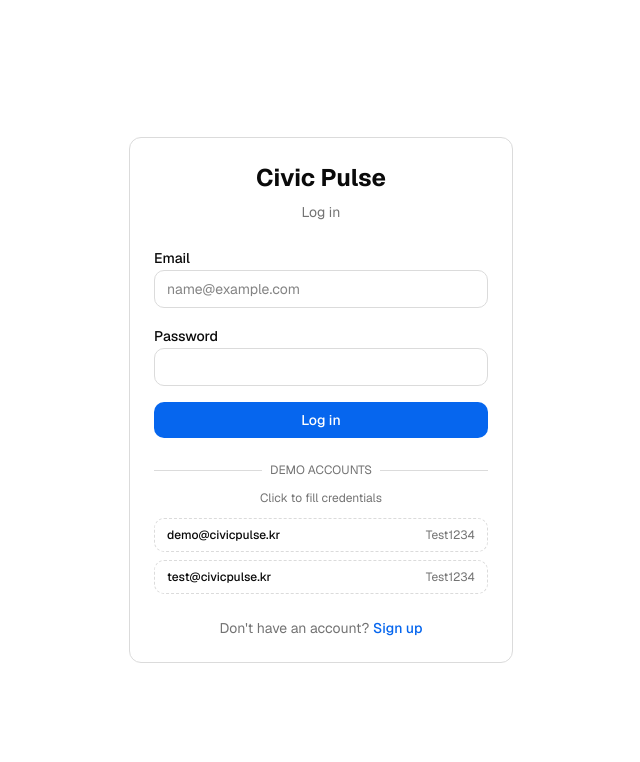
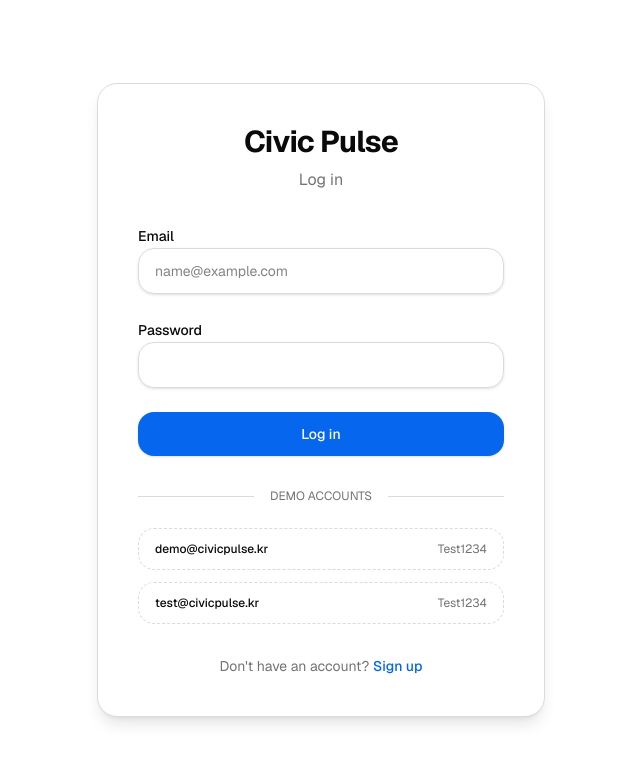
Before and after one commit to syang0624/civic-pulse, a Next.js app: page /en/login in a window 1280 px wide. Shown: the top 762 px of the page, without its empty margins (319-959 px from the left). Built offline with nearby package versions, Linux system fonts and the light colour scheme.

Commit message:
refactor: redesign nav bar and login page

```diff
--- a/src/app/[locale]/(auth)/login/login-form.tsx
+++ b/src/app/[locale]/(auth)/login/login-form.tsx
@@ -52,21 +52,21 @@
   const error = isPending ? null : clientError || state.error;
 
   return (
-    <div className="flex min-h-screen items-center justify-center">
-      <div className="w-full max-w-sm space-y-6 rounded-lg border p-6">
+    <div className="flex min-h-screen items-center justify-center bg-background px-4">
+      <div className="w-full max-w-md space-y-8 rounded-2xl border bg-card p-10 shadow-lg animate-fade-in">
         <div className="space-y-2 text-center">
-          <h1 className="text-2xl font-bold">Civic Pulse</h1>
-          <p className="text-sm text-muted-foreground">{t('login')}</p>
+          <h1 className="text-3xl font-bold tracking-tight">Civic Pulse</h1>
+          <p className="text-muted-foreground">{t('login')}</p>
         </div>
 
         {signupSuccess && (
-          <div className="rounded-md bg-green-50 p-3 text-center text-sm text-green-700 dark:bg-green-950 dark:text-green-300">
+          <div className="rounded-xl bg-green-50 p-4 text-center text-sm text-green-700 dark:bg-green-950 dark:text-green-300">
             {t('signupSuccess')}
           </div>
         )}
 
         {error && (
-          <div className="rounded-md bg-destructive/10 p-3 text-center text-sm text-destructive">
+          <div className="rounded-xl bg-destructive/10 p-4 text-center text-sm text-destructive">
             {error}
           </div>
         )}
@@ -75,7 +75,7 @@
           action={formAction}
           onSubmit={handleSubmit}
           noValidate
-          className="space-y-4"
+          className="space-y-6"
         >
           <div className="space-y-2">
             <label htmlFor="email" className="text-sm font-medium">
@@ -87,7 +87,7 @@
               name="email"
               type="email"
               autoComplete="email"
-              className="w-full rounded-md border bg-background px-3 py-2 text-sm"
+              className="w-full rounded-xl border bg-background/50 px-4 py-3 text-sm shadow-sm transition-all focus:border-primary focus:ring-4 focus:ring-primary/10 outline-none"
               placeholder="name@example.com"
             />
           </div>
@@ -102,35 +102,33 @@
               name="password"
               type="password"
               autoComplete="current-password"
-              className="w-full rounded-md border bg-background px-3 py-2 text-sm"
+              className="w-full rounded-xl border bg-background/50 px-4 py-3 text-sm shadow-sm transition-all focus:border-primary focus:ring-4 focus:ring-primary/10 outline-none"
             />
           </div>
 
           <button
             type="submit"
             disabled={isPending}
-            className="flex w-full items-center justify-center gap-2 rounded-md bg-primary px-4 py-2 text-sm font-medium text-primary-foreground hover:bg-primary/90 disabled:opacity-50"
+            className="flex w-full items-center justify-center gap-2 rounded-xl bg-primary px-4 py-3 text-sm font-medium text-primary-foreground shadow-sm transition-all hover:scale-[1.02] active:scale-[0.98] hover:bg-primary/90 disabled:opacity-50"
           >
             {isPending && <Loader2 className="h-4 w-4 animate-spin" />}
             {isPending ? t('loggingIn') : t('login')}
           </button>
         </form>
 
-        <div className="space-y-3">
+        <div className="space-y-6">
           <div className="relative">
             <div className="absolute inset-0 flex items-center">
               <span className="w-full border-t" />
             </div>
             <div className="relative flex justify-center text-xs uppercase">
-              <span className="bg-background px-2 text-muted-foreground">
+              <span className="bg-background px-4 text-muted-foreground">
                 {t('demoAccounts')}
               </span>
             </div>
           </div>
-          <p className="text-center text-xs text-muted-foreground">
-            {t('clickToFill')}
-          </p>
-          <div className="space-y-2">
+
+          <div className="grid gap-3">
             {DEMO_ACCOUNTS.map((account) => (
               <button
                 key={account.email}
@@ -140,9 +138,9 @@
                   if (passwordRef.current) passwordRef.current.value = account.password;
                   setClientError(null);
                 }}
-                className="flex w-full items-center justify-between rounded-md border border-dashed px-3 py-2 text-xs transition-colors hover:bg-muted"
+                className="group flex w-full items-center justify-between rounded-xl border border-dashed px-4 py-3 text-xs transition-colors hover:bg-secondary/50 hover:border-primary/30"
               >
-                <span className="font-medium">{account.email}</span>
+                <span className="font-medium group-hover:text-primary transition-colors">{account.email}</span>
                 <span className="text-muted-foreground">{account.password}</span>
               </button>
             ))}
@@ -153,7 +151,7 @@
           {t('noAccount')}{' '}
           <Link
             href="/signup"
-            className="font-medium text-primary hover:underline"
+            className="font-medium text-primary hover:underline underline-offset-4"
           >
             {t('signupLink')}
           </Link>
--- a/src/frontend/components/layout/nav-bar.tsx
+++ b/src/frontend/components/layout/nav-bar.tsx
@@ -38,10 +38,12 @@
   }
 
   return (
-    <header className="sticky top-0 z-50 w-full border-b bg-background/95 backdrop-blur supports-[backdrop-filter]:bg-background/60">
-      <div className="container flex h-14 items-center">
-        <div className="mr-4 font-bold text-lg">
-          <Link href="/dashboard">Civic Pulse</Link>
+    <header className="sticky top-0 z-50 w-full border-b bg-background/80 backdrop-blur-xl supports-[backdrop-filter]:bg-background/60">
+      <div className="container flex h-16 items-center px-4">
+        <div className="mr-8 font-semibold text-lg tracking-tight">
+          <Link href="/dashboard" className="flex items-center gap-2 transition-opacity hover:opacity-80">
+            Civic Pulse
+          </Link>
         </div>
 
         <nav className="flex items-center gap-1 text-sm">
@@ -52,8 +54,10 @@
                 key={item.href}
                 href={item.href}
                 className={cn(
-                  'flex items-center gap-2 rounded-md px-3 py-2 transition-colors hover:bg-accent',
-                  isActive && 'bg-accent text-accent-foreground',
+                  'flex items-center gap-2 rounded-full px-4 py-2 text-sm font-medium transition-all duration-200',
+                  isActive
+                    ? 'bg-secondary text-primary'
+                    : 'text-muted-foreground hover:bg-secondary/50 hover:text-foreground'
                 )}
               >
                 <item.icon className="h-4 w-4" />
@@ -69,7 +73,7 @@
           <LocaleToggle />
           <button
             onClick={handleLogout}
-            className="flex items-center gap-2 rounded-md px-3 py-2 text-sm text-muted-foreground transition-colors hover:bg-accent hover:text-accent-foreground"
+            className="flex items-center gap-2 rounded-full px-4 py-2 text-sm font-medium text-muted-foreground transition-all duration-200 hover:bg-destructive/5 hover:text-destructive"
           >
             <LogOut className="h-4 w-4" />
             <span className="hidden sm:inline">{t('logout')}</span>
```
